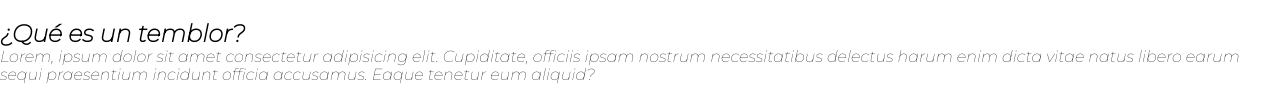
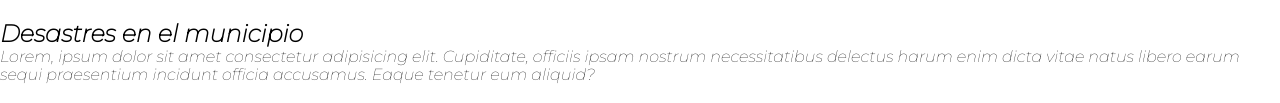
Before and after one commit to A01745312/TizAlerta, a website: page view/prueba.html in a window 1280 px wide. Shown: the part 588-691 px from the top of the page. Drawn offline with Linux system fonts and the light colour scheme; files that its build step writes are made by us from their sources; files whose address does not match are found by name; a web font is replaced by a local one.

Commit message:
Are you ready ?

```diff
--- a/view/prueba.html
+++ b/view/prueba.html
@@ -61,7 +61,7 @@
     <!-- Serían las tarjetas o texto o autores -->
     <section>
         <article>
-            <h2> ¿Qué es un temblor? </h2>
+            <h2> Desastres en el municipio </h2>
                 <p>
                     Lorem, ipsum dolor sit amet consectetur adipisicing elit.
                     Cupiditate, officiis ipsam nostrum necessitatibus delectus
```
Also changed, not shown: view/login.html (+2 -1 lines).
